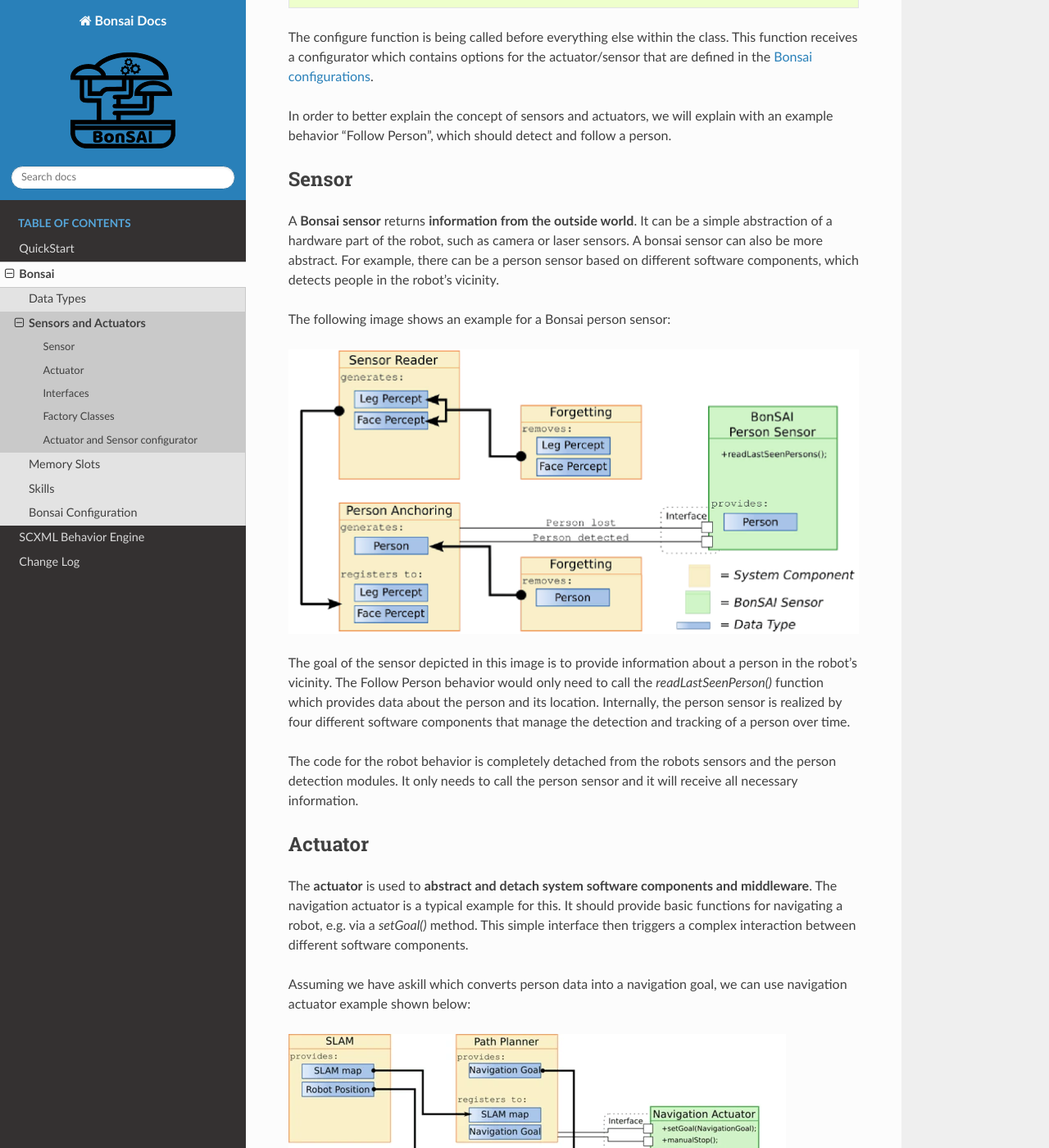
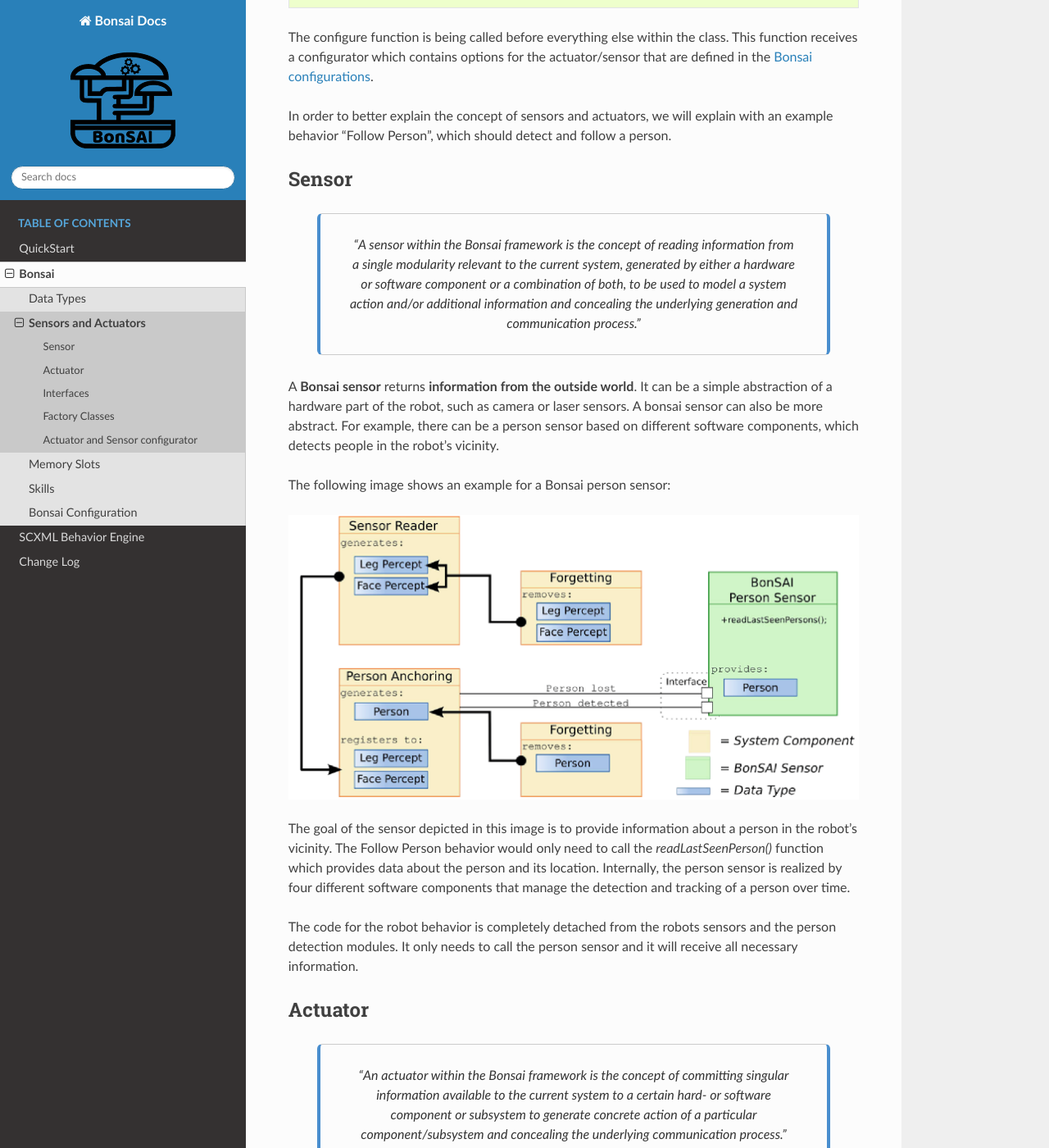
Before and after one commit to CentralLabFacilities/bonsai, a Sphinx documentation site: the page built from docs/source/general/sensor_actuator.rst, in a window 1280 px wide and 1400 px high, scrolled down 469 px. Shown: the whole window at 82% size. Built offline with Sphinx 7.4.7 and the Read the Docs theme 3.1.0, drawn with Linux system fonts in a browser that asks for light colours; pages that are not in the unit, such as notebooks, are missing from menus.

Commit message:
added quotes

```diff
--- /dev/null
+++ b/docs/source/_static/custom.css
@@ -0,0 +1,22 @@
+/* Centered custom quote block */
+div.quote {
+    background-color: #b6c2c2;
+    border: 1px solid #ccc;
+    border-left: 4px solid #498ece;
+    border-right: 4px solid #498ece;
+    background: none;
+    padding: 1em 2em;
+    margin: 1.5em auto;
+    max-width: 70%;
+    text-align: center;
+    font-size: 1.1em;
+    font-style: italic;
+    color: #333;
+    box-shadow: none;
+    border-radius: 6px;
+    max-width: 90%;
+}
+
+div.quote p {
+    margin: 0.5em 0;
+}
--- a/docs/source/conf.py
+++ b/docs/source/conf.py
@@ -132,6 +132,7 @@ html_favicon = "_static/img/favicon.ico"
 # relative to this directory. They are copied after the builtin static files,
 # so a file named "default.css" will overwrite the builtin "default.css".
 html_static_path = ["_static"]
+html_css_files = ['custom.css']
 
 # Add any extra paths that contain custom files (such as robots.txt or
 # .htaccess) here, relative to this directory. These files are copied
@@ -275,3 +276,21 @@ texinfo_documents = [
 
 # If true, do not generate a @detailmenu in the "Top" node's menu.
 # texinfo_no_detailmenu = False
+
+# --- Custom "quote" directive (centered, no title bar) ----------------------
+from docutils import nodes
+from docutils.parsers.rst import Directive
+
+class QuoteDirective(Directive):
+    has_content = True
+
+    def run(self):
+        self.assert_has_content()
+        container = nodes.container(classes=['quote'])
+        self.state.nested_parse(self.content, self.content_offset, container)
+        return [container]
+
+def setup(app):
+    app.add_directive("quote", QuoteDirective)
+    app.add_css_file("custom.css")
+    return {"version": "0.1"}
--- a/docs/source/general/sensor_actuator.rst
+++ b/docs/source/general/sensor_actuator.rst
@@ -26,8 +26,15 @@ we will explain with an example behavior "Follow Person", which should detect an
 
 .. _section_sensor:
 
+
 Sensor
 ------
+
+.. quote::
+
+   "A sensor within the Bonsai framework is the concept of reading information from a single modularity relevant to the current system, generated by either a hardware or software component or a combination of both, to be used to model a system action and/or additional information and concealing the underlying generation and communication process."
+
+
 
 A **Bonsai sensor** returns **information from the outside world**.
 It can be a simple abstraction of a hardware part of the robot, such as camera or laser sensors.
@@ -49,6 +56,10 @@ It only needs to call the person sensor and it will receive all necessary inform
 
 Actuator
 --------
+
+.. quote::
+
+   "An actuator within the Bonsai framework is the concept of committing singular information available to the current system to a certain hard- or software component or subsystem to generate concrete action of a particular component/subsystem and concealing the underlying communication process."
 
 The **actuator** is used to **abstract and detach system software components and middleware**.
 The navigation actuator is a typical example for this. It should provide basic functions for navigating a robot, e.g. via a *setGoal()* method.
--- a/docs/source/general/skills.rst
+++ b/docs/source/general/skills.rst
@@ -4,6 +4,10 @@ Skills
 ======
 
 .. highlight:: java
+
+.. quote::
+
+  "A skill describes a combinable and reusable stateful building block of a robot behavior that covers one desired outcome (minimal) by only facilitating the frameworks sensors and actuators."
 
 Skill execute code using :ref:`sensors <section_sensor>` and :ref:`actuators <section_actuator>` and finish with one defined :ref:`ExitStatus <section_exit_token>`.
 They can use aditional input/output with :ref:`slots <section_memory>`.
```
